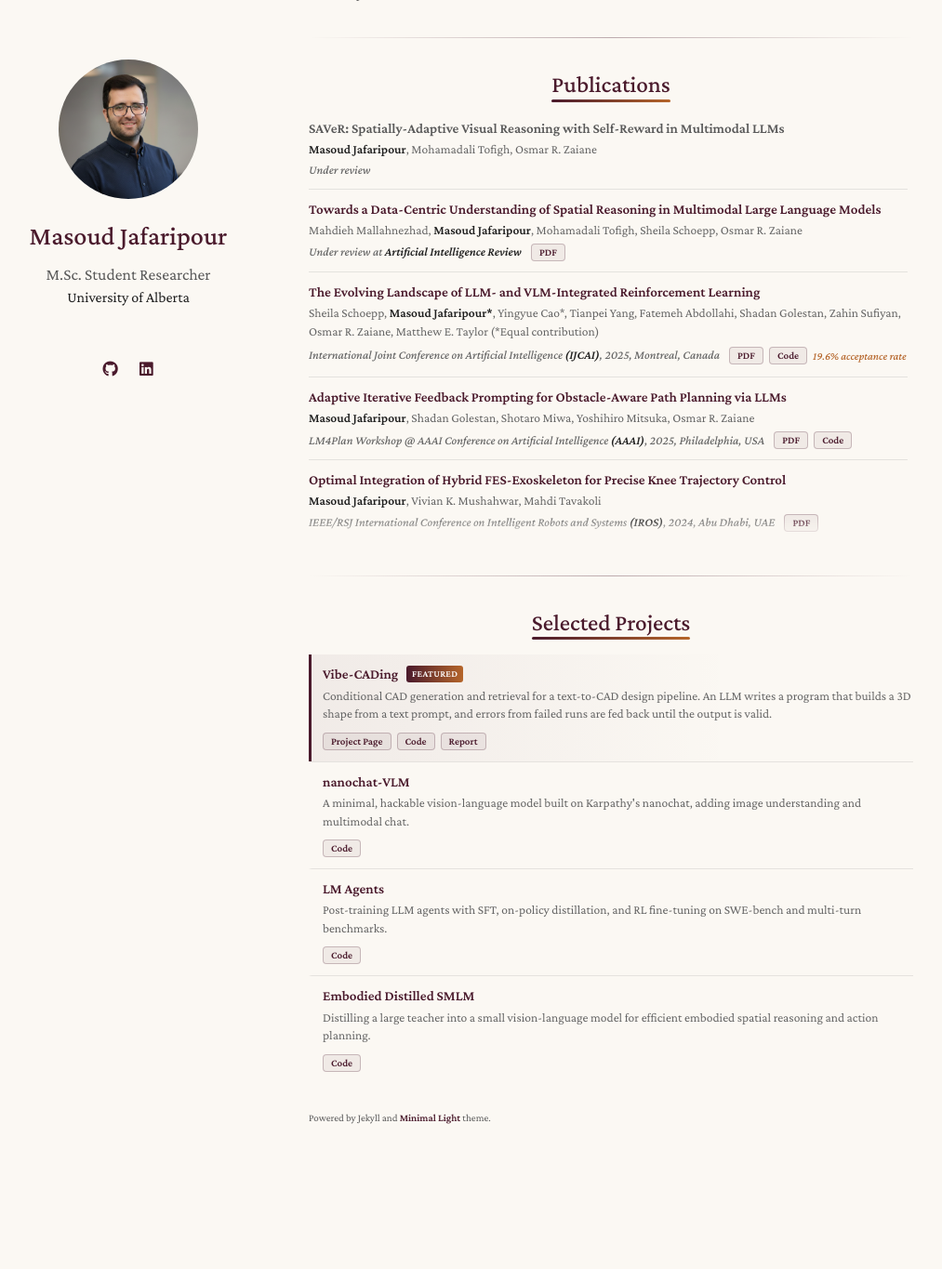
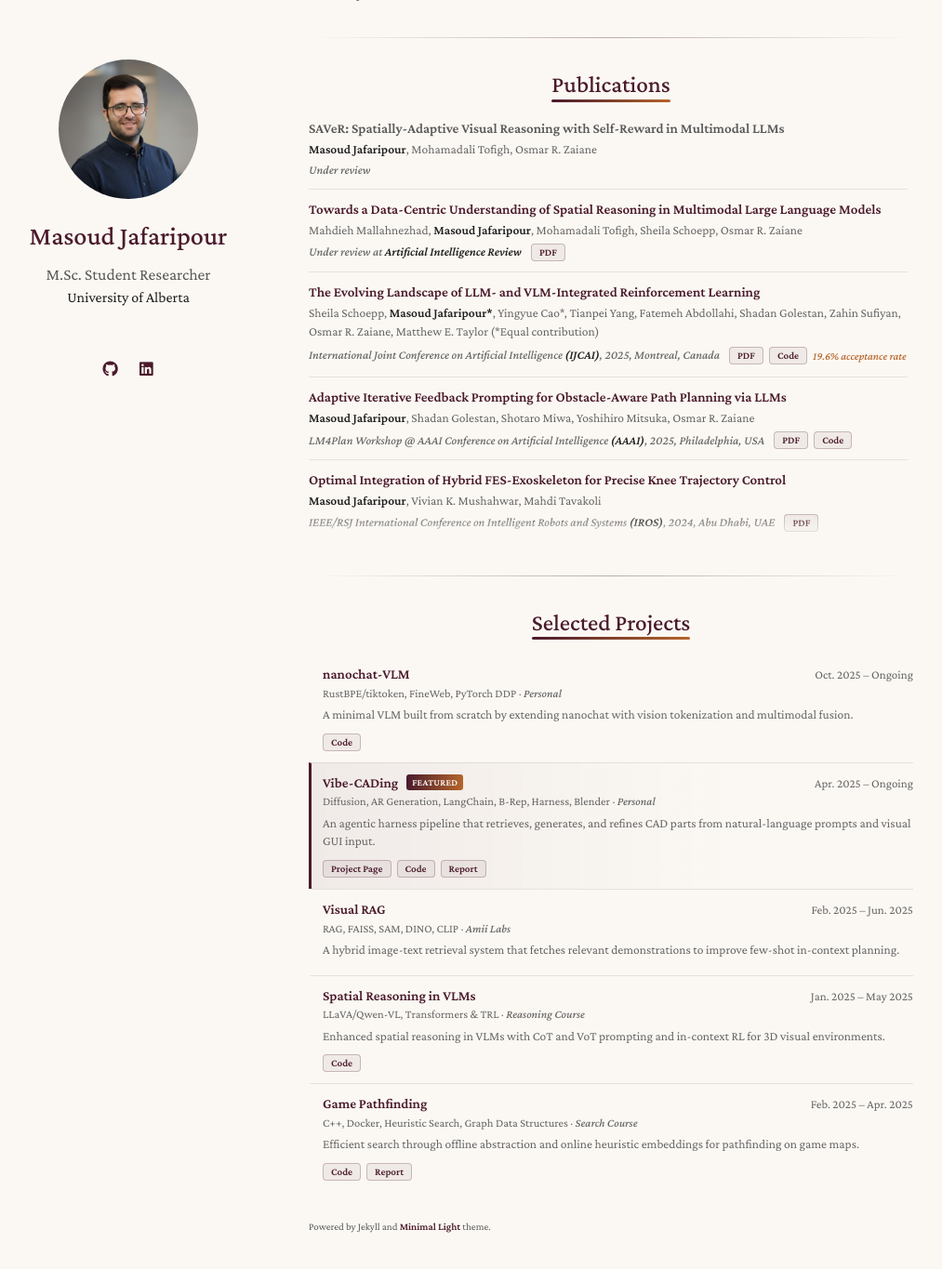
Before and after one commit to Masoudjafaripour/masoudjafaripour.github.io, a Jekyll site: the page built from index.md, in a window 1280 px wide and 1400 px high, scrolled down 1039 px. Shown: the top 1365 px of the window at 93% size, without its empty margins (138-1151 px from the left). Built offline with Jekyll 4.4.1, drawn with Linux system fonts in a browser that asks for light colours; a style sheet for code colours, icons or effects is not loaded; before the commit the page ends 2322 px from its top, so only the background shows below that.

Commit message:
Update selected projects from CV
Add tech stack, context, and dates to each project, plus Visual RAG,
Spatial Reasoning in VLMs, and Game Pathfinding.

Co-Authored-By: Claude Opus 5.5 <noreply@anthropic.com>

```diff
--- a/_data/projects.yml
+++ b/_data/projects.yml
@@ -1,19 +1,38 @@
-# Fields: title, description, page, code, report, featured.
+# Fields: title, tech, context, time, description, page, code, report, featured.
+- title: nanochat-VLM
+  tech: RustBPE/tiktoken, FineWeb, PyTorch DDP
+  context: Personal
+  time: Oct. 2025 &ndash; Ongoing
+  description: A minimal VLM built from scratch by extending nanochat with vision tokenization and multimodal fusion.
+  code: https://github.com/Masoudjafaripour/nanochat-VLM
+
 - title: Vibe-CADing
-  description: Conditional CAD generation and retrieval for a text-to-CAD design pipeline. An LLM writes a program that builds a 3D shape from a text prompt, and errors from failed runs are fed back until the output is valid.
+  tech: Diffusion, AR Generation, LangChain, B-Rep, Harness, Blender
+  context: Personal
+  time: Apr. 2025 &ndash; Ongoing
+  description: An agentic harness pipeline that retrieves, generates, and refines CAD parts from natural-language prompts and visual GUI input.
   page: https://masoudjafaripour.github.io/Vibe_CADing/
   code: https://github.com/Masoudjafaripour/Vibe_CADing
   report: https://masoudjafaripour.github.io/Vibe_CADing/media/vibe_cading_report.pdf
   featured: true
 
-- title: nanochat-VLM
-  description: A minimal, hackable vision-language model built on Karpathy's nanochat, adding image understanding and multimodal chat.
-  code: https://github.com/Masoudjafaripour/nanochat-VLM
+- title: Visual RAG
+  tech: RAG, FAISS, SAM, DINO, CLIP
+  context: Amii Labs
+  time: Feb. 2025 &ndash; Jun. 2025
+  description: A hybrid image-text retrieval system that fetches relevant demonstrations to improve few-shot in-context planning.
 
-- title: LM Agents
-  description: Post-training LLM agents with SFT, on-policy distillation, and RL fine-tuning on SWE-bench and multi-turn benchmarks.
-  code: https://github.com/Masoudjafaripour/LM_Agents
+- title: Spatial Reasoning in VLMs
+  tech: LLaVA/Qwen-VL, Transformers &amp; TRL
+  context: Reasoning Course
+  time: Jan. 2025 &ndash; May 2025
+  description: Enhanced spatial reasoning in VLMs with CoT and VoT prompting and in-context RL for 3D visual environments.
+  code: https://github.com/Masoudjafaripour/Spatial_Reasoning_VLMs
 
-- title: Embodied Distilled SMLM
-  description: Distilling a large teacher into a small vision-language model for efficient embodied spatial reasoning and action planning.
-  code: https://github.com/Masoudjafaripour/Embodied_Distilled_SMLM
+- title: Game Pathfinding
+  tech: C++, Docker, Heuristic Search, Graph Data Structures
+  context: Search Course
+  time: Feb. 2025 &ndash; Apr. 2025
+  description: Efficient search through offline abstraction and online heuristic embeddings for pathfinding on game maps.
+  code: https://github.com/Masoudjafaripour/Single_Agent_Search_Project
+  report: https://github.com/Masoudjafaripour/Single_Agent_Search_Project/blob/master/CMPUT_658___Assignment_3__Course_Project_MasoudJafaripour.pdf
--- a/_includes/projects.md
+++ b/_includes/projects.md
@@ -2,12 +2,22 @@
 
 <div class="project-list">
 {%- for project in site.data.projects %}
+  {%- assign project_link = project.page | default: project.code %}
   <div class="project-item{% if project.featured %} project-item-featured{% endif %}">
-    <div class="project-title">
-      <a href="{{ project.page | default: project.code }}" target="_blank" rel="noopener">{{ project.title }}</a>
-      {%- if project.featured %} <span class="project-badge">Featured</span>{% endif %}
+    <div class="project-head">
+      <span class="project-title">
+        {%- if project_link %}<a href="{{ project_link }}" target="_blank" rel="noopener">{{ project.title }}</a>{% else %}{{ project.title }}{% endif %}
+        {%- if project.featured %} <span class="project-badge">Featured</span>{% endif %}
+      </span>
+      {%- if project.time %}
+      <span class="project-time">{{ project.time }}</span>
+      {%- endif %}
     </div>
+    {%- if project.tech or project.context %}
+    <div class="project-meta">{{ project.tech }}{% if project.tech and project.context %} &middot; {% endif %}{% if project.context %}<em>{{ project.context }}</em>{% endif %}</div>
+    {%- endif %}
     <div class="project-desc">{{ project.description }}</div>
+    {%- if project.page or project.code or project.report %}
     <div class="links">
       {%- if project.page %}
       <a href="{{ project.page }}" class="btn" target="_blank" rel="noopener">Project Page</a>
@@ -19,6 +29,7 @@
       <a href="{{ project.report }}" class="btn" target="_blank" rel="noopener">Report</a>
       {%- endif %}
     </div>
+    {%- endif %}
   </div>
 {%- endfor %}
 </div>
--- a/assets/css/custom.css
+++ b/assets/css/custom.css
@@ -339,10 +339,33 @@ hr.section-divider {
   background: linear-gradient(to right, var(--site-accent-tint), transparent 70%);
 }
 
+.project-head {
+  display: flex;
+  flex-wrap: wrap;
+  justify-content: space-between;
+  align-items: baseline;
+  gap: 2px 12px;
+  margin-bottom: 2px;
+}
+
 .project-title {
   font-size: 15px;
+  font-weight: 600;
   line-height: 1.35;
-  margin-bottom: 3px;
+  color: var(--site-accent);
+}
+
+.project-time {
+  font-size: 13px;
+  color: var(--site-muted);
+  white-space: nowrap;
+}
+
+.project-meta {
+  font-size: 12.5px;
+  line-height: 1.4;
+  color: var(--site-muted);
+  margin-bottom: 4px;
 }
 
 .project-badge {
```
